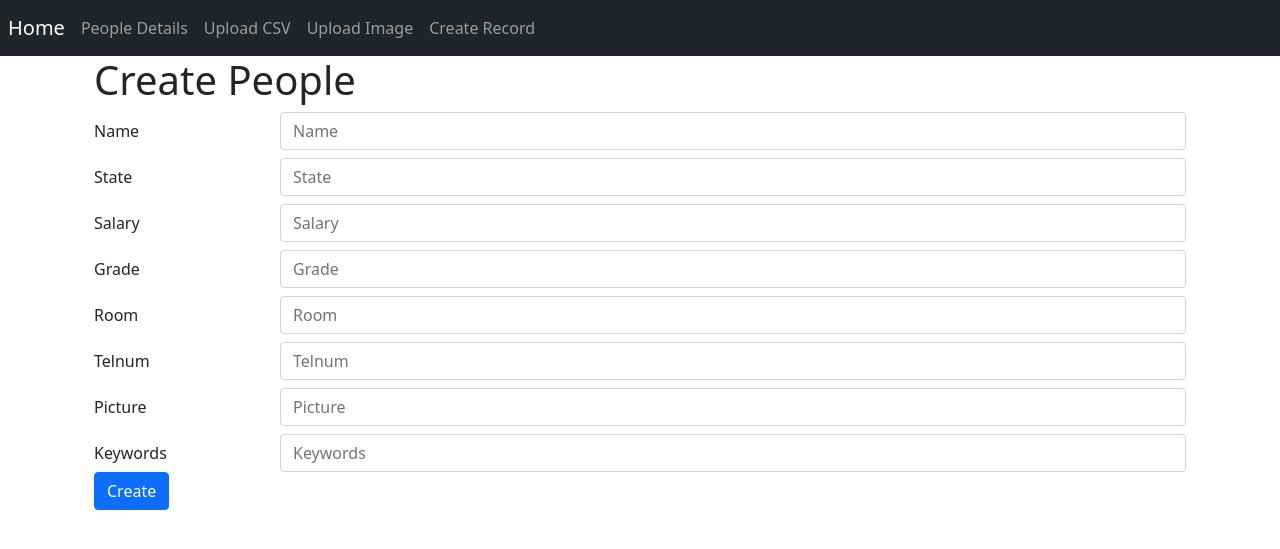
After one commit to pranavjandu/Flask-CRUD, a Flask app: page /create_people in a window 1280 px wide. The commit adds this page. Shown: the top 549 px of the page. Run offline with Flask 2, Linux system fonts and the light colour scheme.

Commit message:
create a new record implementation

```diff
--- a/app.py
+++ b/app.py
@@ -234,6 +234,27 @@ def delete(id):
         flash('Could not delete','danger')
         return redirect(url_for('see_people'))
 
+@app.route('/create_people',methods=['GET','POST'])
+def create_people():
+    if request.method=="POST":
+        name = request.form['name']
+        state = request.form['state']
+        salary = request.form['salary']
+        grade = request.form['grade']
+        room = request.form['room']
+        telnum = request.form['telnum']
+        picture = request.form['picture']
+        keywords = request.form['keywords']
+        people = People(name=name,state=state,salary=salary,grade=grade,room=room,telnum=telnum,picture=picture,keywords=keywords)
+        try:
+            db.session.add(people)
+            db.session.commit()
+        except:
+            flash('There was a problem in adding the record','danger')
+            return redirect(url_for('create_people'))
+        flash('Record added successfully','success')
+        return redirect(url_for('index'))
+    return render_template('create_people.html')
 
 if __name__=="__main__":
     app.run(debug=True)
--- a/templates/base.html
+++ b/templates/base.html
@@ -15,7 +15,7 @@
 
 <body>
   <nav class="navbar navbar-expand-lg navbar-dark bg-dark">
-    <a class="navbar-brand" href="{{url_for('index')}}">
+    <a class="navbar-brand mx-2" href="{{url_for('index')}}">
       Home
     </a>
     <button class="navbar-toggler" type="button" data-toggle="collapse" data-target="#navbarNav"
@@ -25,13 +25,16 @@
     <div class="collapse navbar-collapse" id="navbarNav">
       <ul class="navbar-nav mr-auto">
         <li>
-          <a class="nav-link" href="{{url_for('see_people')}}">See all people</a>
+          <a class="nav-link" href="{{url_for('see_people')}}">People Details</a>
         </li>
         <li class="nav-item" id="nav-home">
-          <a class="nav-link" href="{{url_for('upload_csv')}}">upload csv</a>
+          <a class="nav-link" href="{{url_for('upload_csv')}}">Upload CSV</a>
         </li>
         <li class="nav-item" id="nav-home">
-          <a class="nav-link" href="{{url_for('upload_image')}}">upload image</a>
+          <a class="nav-link" href="{{url_for('upload_image')}}">Upload Image</a>
+        </li>
+        <li class="nav-item" id="nav-home">
+          <a class="nav-link" href="{{url_for('create_people')}}">Create Record</a>
         </li>
       </ul>
     </div>
--- /dev/null
+++ b/templates/create_people.html
@@ -0,0 +1,65 @@
+{%extends 'base.html'%}
+{%block title%} Create {%endblock title%}
+
+{%block body%}
+
+<div class="container">
+    {% for category, message in get_flashed_messages(with_categories=True) %}
+    <div class="alert alert-{{category}}">{{ message }}</div>
+    {% endfor %}
+    <h1>Create People</h1>
+    <form method="POST" action="/create_people">
+        <div class="form-group row mt-2">
+            <label for="name" class="col-sm-2 col-form-label">Name</label>
+            <div class="col-sm-10">
+                <input type="text" class="form-control" id="name" name="name" placeholder="Name" required>
+            </div>
+        </div>
+        <div class="form-group row mt-2">
+            <label for="state" class="col-sm-2 col-form-label">State</label>
+            <div class="col-sm-10">
+                <input type="text" class="form-control" id="state" name="state" placeholder="State">
+            </div>
+        </div>
+        <div class="form-group row mt-2">
+            <label for="salary" class="col-sm-2 col-form-label">Salary</label>
+            <div class="col-sm-10">
+                <input type="number" step="0.01" class="form-control" name="salary" id="salary" placeholder="Salary">
+            </div>
+        </div>
+        <div class="form-group row mt-2">
+            <label for="grade" class="col-sm-2 col-form-label">Grade</label>
+            <div class="col-sm-10">
+                <input type="number" step="1" class="form-control" name="grade" id="grade" placeholder="Grade">
+            </div>
+        </div>
+        <div class="form-group row mt-2">
+            <label for="room" class="col-sm-2 col-form-label">Room</label>
+            <div class="col-sm-10">
+                <input type="number" step="1" class="form-control" name="room" id="room" placeholder="Room">
+            </div>
+        </div>
+        <div class="form-group row mt-2">
+            <label for="telnum" class="col-sm-2 col-form-label">Telnum</label>
+            <div class="col-sm-10">
+                <input type="tel" class="form-control" id="telnum" name="telnum" placeholder="Telnum">
+            </div>
+        </div>
+        <div class="form-group row mt-2">
+            <label for="picture" class="col-sm-2 col-form-label">Picture</label>
+            <div class="col-sm-10">
+                <input type="text" class="form-control" id="picture" name="picture" placeholder="Picture">
+            </div>
+        </div>
+        <div class="form-group row mt-2">
+            <label for="keywords" class="col-sm-2 col-form-label">Keywords</label>
+            <div class="col-sm-10">
+                <input type="text" class="form-control" id="keywords" name="keywords" placeholder="Keywords">
+            </div>
+        </div>
+        <button class="btn btn-primary" type="submit">Create</button>
+    </form>
+</div>
+
+
+{%endblock body%}
```
Also changed, not shown: test.db.
